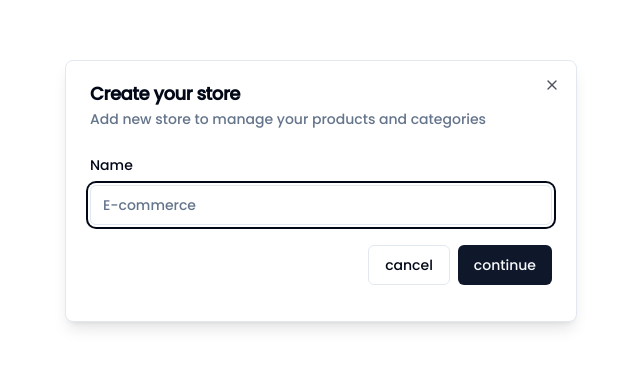
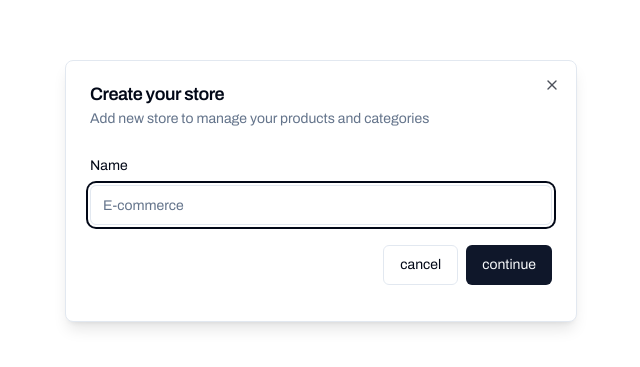
Before and after one commit to NimBuzz01/dunes-cart-admin, a Next.js app: page / in a window 1280 px wide. Shown: the part 209-576 px from the top of the page, without its empty margins (319-959 px from the left). Built offline with nearby package versions, Linux system fonts and the light colour scheme; no server answers; the database is empty; sample sign-in values are in the browser's storage.

Commit message:
change font

```diff
--- a/app/layout.tsx
+++ b/app/layout.tsx
@@ -1,15 +1,19 @@
 import { ModalProvider } from "@/providers/modal-provider";
 import { ClerkProvider } from "@clerk/nextjs";
 import type { Metadata } from "next";
-import { Poppins } from "next/font/google";
+import { Archivo } from "next/font/google";
 import ToastProvider from "@/providers/toast-provider";
 
 import "./globals.css";
 
-const poppins = Poppins({ weight: "500", style: "normal", subsets: ["latin"] });
+const archivo = Archivo({
+  subsets: ["latin"],
+  weight: ["100", "200", "300", "400", "600", "700", "800", "900"],
+  fallback: ["sans-serif"],
+});
 
 export const metadata: Metadata = {
-  title: "Home - Admin Dashboard",
+  title: "Dunes Cart - Admin Dashboard",
   description: "A point to manage your stores, categories and products",
 };
 
@@ -21,7 +25,7 @@ export default function RootLayout({
   return (
     <ClerkProvider>
       <html lang="en">
-        <body className={poppins.className}>
+        <body className={archivo.className}>
           <ToastProvider />
           <ModalProvider />
           {children}
```
